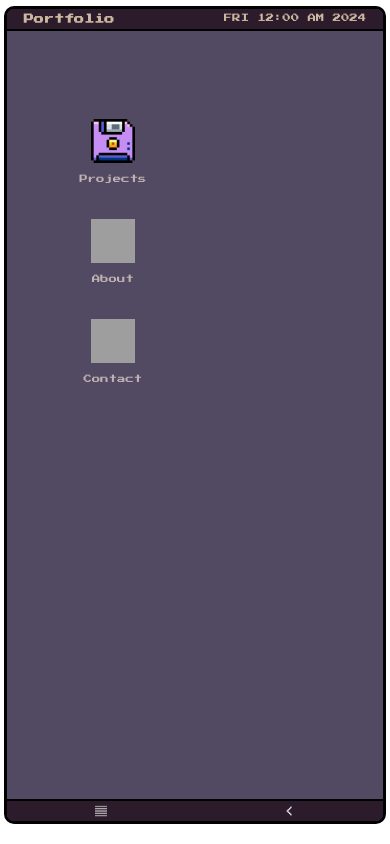
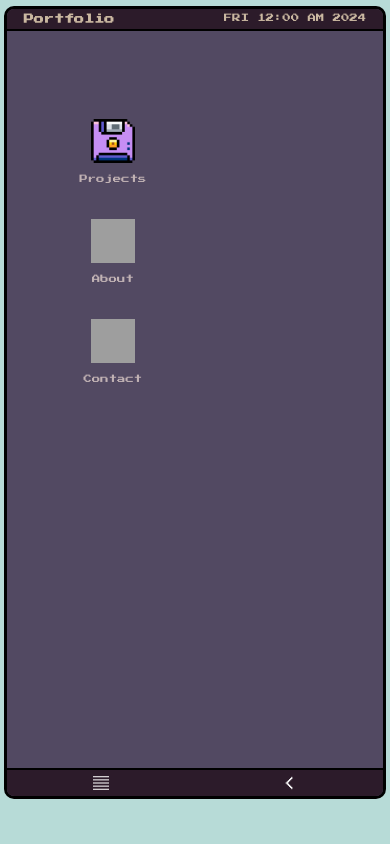
Before and after one commit to nncis/nncis.github.io, a React (Create React App) app: page / in a window 390 px wide. Built offline with nearby package versions, Linux system fonts and the light colour scheme; grey boxes are pictures that could not be loaded.

Commit message:
add back btn function

```diff
--- a/src/components/Desktop.js
+++ b/src/components/Desktop.js
@@ -76,6 +76,14 @@ const Desktop = () => {
     );
   };
 
+	const backButton = () => {
+		setWindows((prevWindows) =>
+			prevWindows.map((win) =>
+				win.display === true ? {...win, display: false} : win
+			)
+		)
+	}
+
 	return (
 		<div
 		className="desktop"
@@ -103,7 +111,7 @@ const Desktop = () => {
 						bringWindowToFront={bringWindowToFront}
 					/>
 				))}
-			{isMobile ? <NavButtons /> : isMobile}
+			{isMobile ? <NavButtons backButton={backButton} /> : isMobile}
 		</div>
 	)
 }
--- a/src/components/NavButtons.js
+++ b/src/components/NavButtons.js
@@ -3,14 +3,16 @@ import arrow from '../assets/left-angle.png'
 import home from '../assets/justify-align.png'
 
 
-const NavButtons = () => {
+const NavButtons = ({ backButton }) => {
 
-
+  const setBackButton = () => {
+    backButton()
+  }
 
   return (
     <div className="nav-buttons">
         <img className='home-btn' src={home} alt='icon'></img>
-        <img className='back-btn' src={arrow} alt='icon'></img>
+        <img className='back-btn' src={arrow} alt='icon' onTouchEnd={setBackButton}></img>
     </div>
   )
 }
--- a/src/index.css
+++ b/src/index.css
@@ -70,6 +70,7 @@ body {
   justify-content: center;
   align-items: center;
   padding: 1rem;
+  background-color: var(--lightCyan);
 }
 
 h1 {
--- a/src/styles/Desktop.css
+++ b/src/styles/Desktop.css
@@ -10,3 +10,9 @@
     position: relative;
     overflow: hidden;
 }
+
+@media (max-width: 600px) {
+.desktop {
+    height: 94vh;
+}
+}
--- a/src/styles/NavButtons.css
+++ b/src/styles/NavButtons.css
@@ -4,13 +4,14 @@
     align-items: center;
     background-color: var(--dark-indigo);
     border-top: 2px solid black;
-    height: 4rem;
+    height: 5rem;
     width: 100%;
     z-index: 1000;
 }
 
 .home-btn, .back-btn {
-    width: 2rem;
-    height: 2rem;
+    width: 3rem;
+    height: 3rem;
     filter: invert(100%);
+    cursor: pointer;
 }
```
